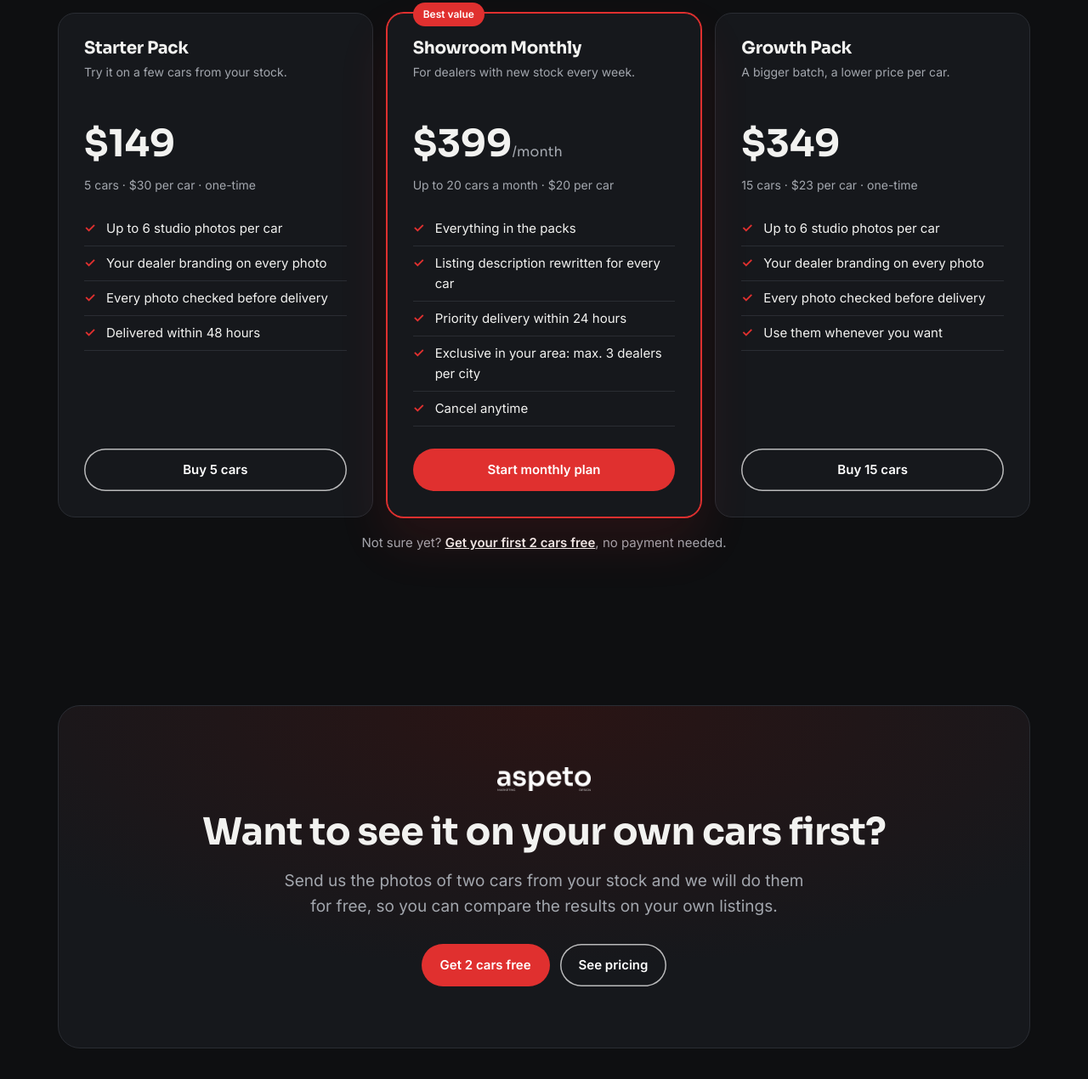
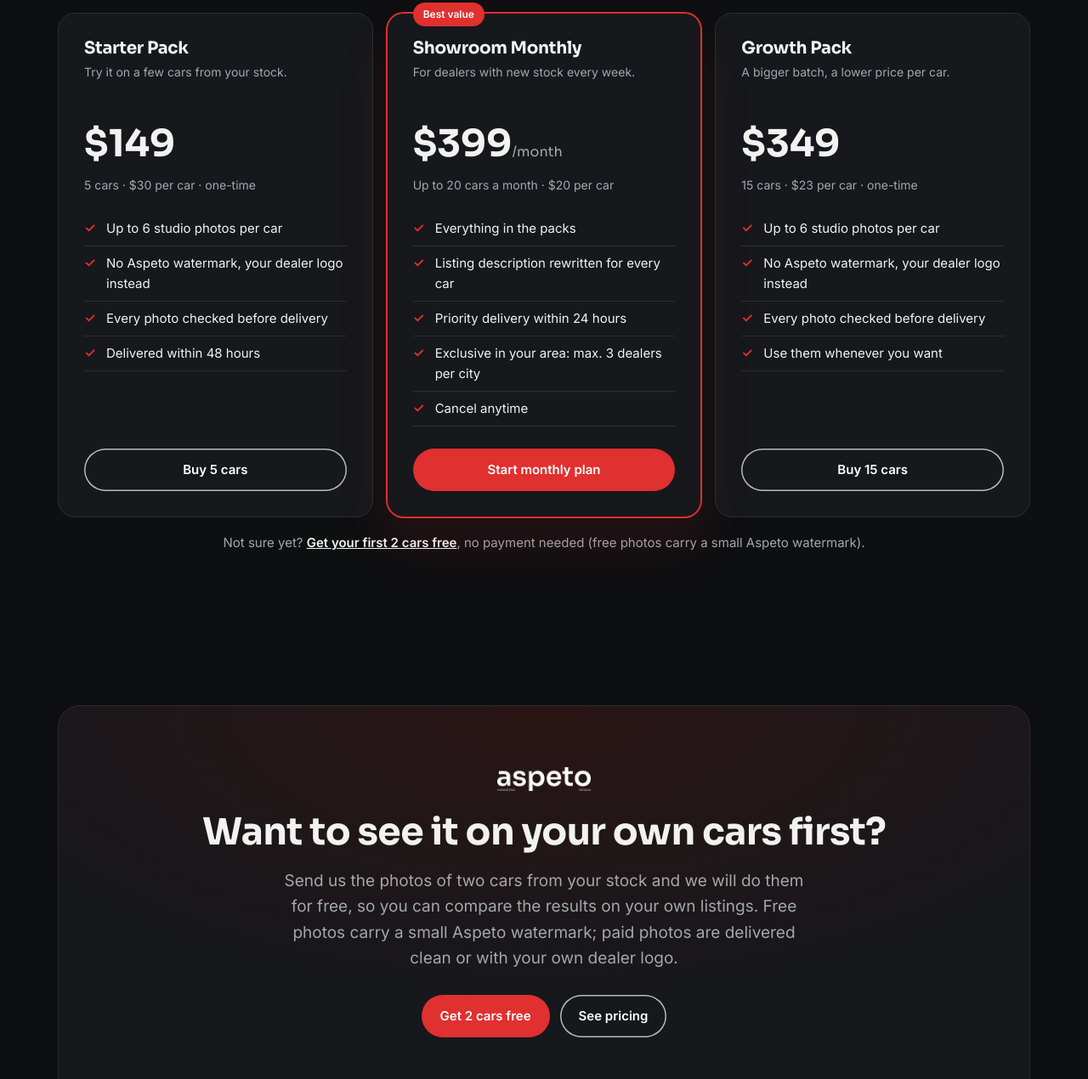
Before and after one commit to provrsferreira-ops/demos, a plain HTML site: page aspeto-car-dealers/index.html in a window 1280 px wide. Shown: the part 3823-5093 px from the top of the page at 85% size. Drawn offline with Linux system fonts and the light colour scheme.

Commit message:
Aspeto for car dealers: regras de marca de água
Co-Authored-By: Claude Opus 5.5 <noreply@anthropic.com>
Claude-Session: https://claude.ai/code/session_015fj3h8iPNa37xidKjrCrEN

```diff
--- a/aspeto-car-dealers/index.html
+++ b/aspeto-car-dealers/index.html
@@ -142,7 +142,7 @@ footer{text-align:center;color:var(--mut);font-size:13px;padding:32px 16px 48px;
     <div class="plan">
       <h3>Starter Pack</h3><p class="sub">Try it on a few cars from your stock.</p>
       <p class="price">$149</p><p class="per">5 cars · $30 per car · one-time</p>
-      <ul><li>Up to 6 studio photos per car</li><li>Your dealer branding on every photo</li><li>Every photo checked before delivery</li><li>Delivered within 48 hours</li></ul>
+      <ul><li>Up to 6 studio photos per car</li><li>No Aspeto watermark, your dealer logo instead</li><li>Every photo checked before delivery</li><li>Delivered within 48 hours</li></ul>
       <a class="btn ghost" href="STRIPE_PACK5" data-plan="pack5">Buy 5 cars</a>
     </div>
     <div class="plan pop">
@@ -155,18 +155,18 @@ footer{text-align:center;color:var(--mut);font-size:13px;padding:32px 16px 48px;
     <div class="plan">
       <h3>Growth Pack</h3><p class="sub">A bigger batch, a lower price per car.</p>
       <p class="price">$349</p><p class="per">15 cars · $23 per car · one-time</p>
-      <ul><li>Up to 6 studio photos per car</li><li>Your dealer branding on every photo</li><li>Every photo checked before delivery</li><li>Use them whenever you want</li></ul>
+      <ul><li>Up to 6 studio photos per car</li><li>No Aspeto watermark, your dealer logo instead</li><li>Every photo checked before delivery</li><li>Use them whenever you want</li></ul>
       <a class="btn ghost" href="STRIPE_PACK15" data-plan="pack15">Buy 15 cars</a>
     </div>
   </div>
-  <p class="free">Not sure yet? <a href="#talk">Get your first 2 cars free</a>, no payment needed.</p>
+  <p class="free">Not sure yet? <a href="#talk">Get your first 2 cars free</a>, no payment needed (free photos carry a small Aspeto watermark).</p>
 </section>
 
 <section class="reveal" id="talk">
   <div class="cta">
     <img src="aspeto.png" alt="Aspeto">
     <h2>Want to see it on your own cars first?</h2>
-    <p class="lead">Send us the photos of two cars from your stock and we will do them for free, so you can compare the results on your own listings.</p>
+    <p class="lead">Send us the photos of two cars from your stock and we will do them for free, so you can compare the results on your own listings. Free photos carry a small Aspeto watermark; paid photos are delivered clean or with your own dealer logo.</p>
     <div class="acts"><a class="btn" href="mailto:provrsferreira@gmail.com?subject=Free%202%20cars%20%C2%B7%20Aspeto">Get 2 cars free</a><a class="btn ghost" href="#pricing">See pricing</a></div>
   </div>
 </section>
```
